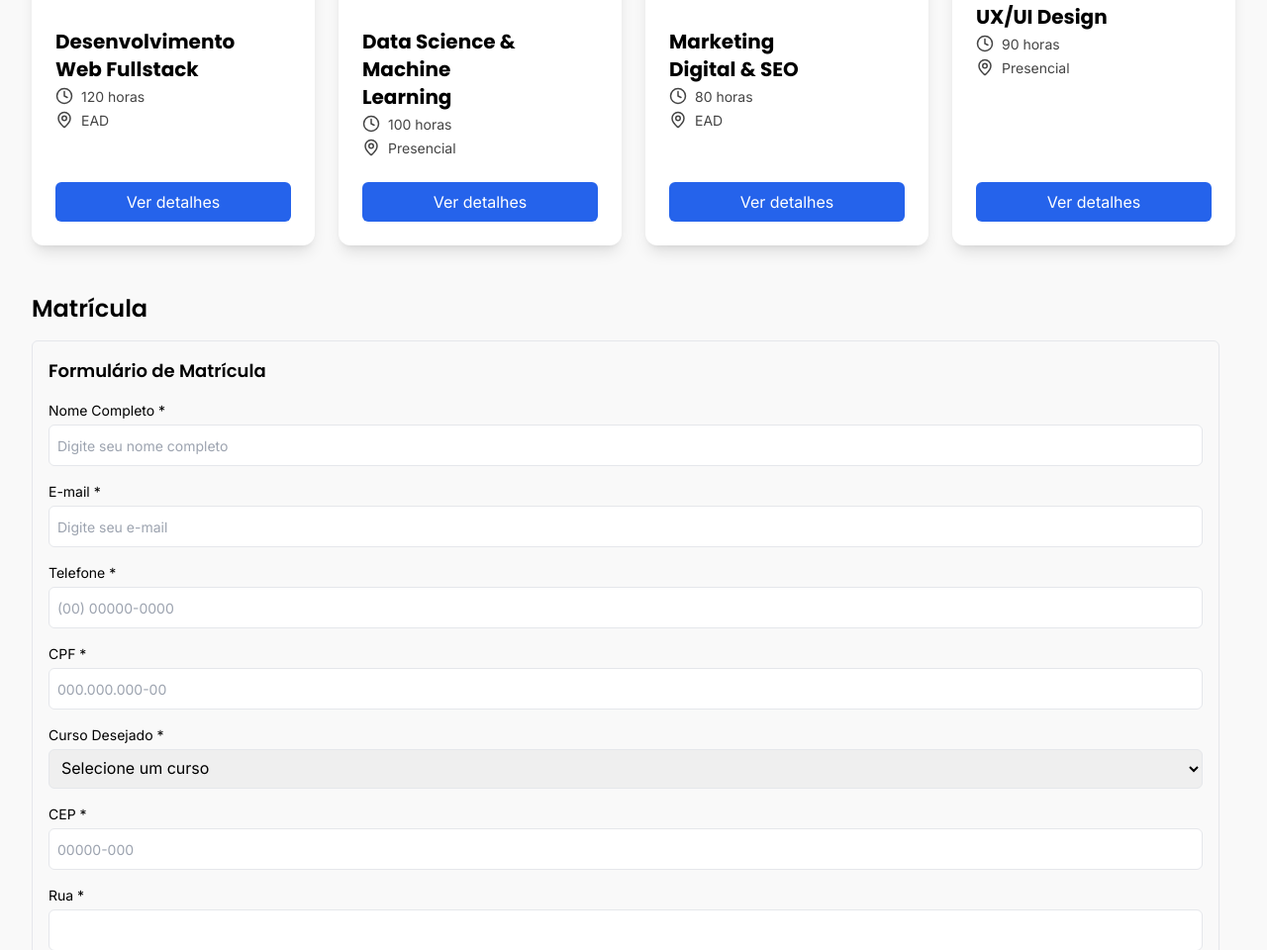
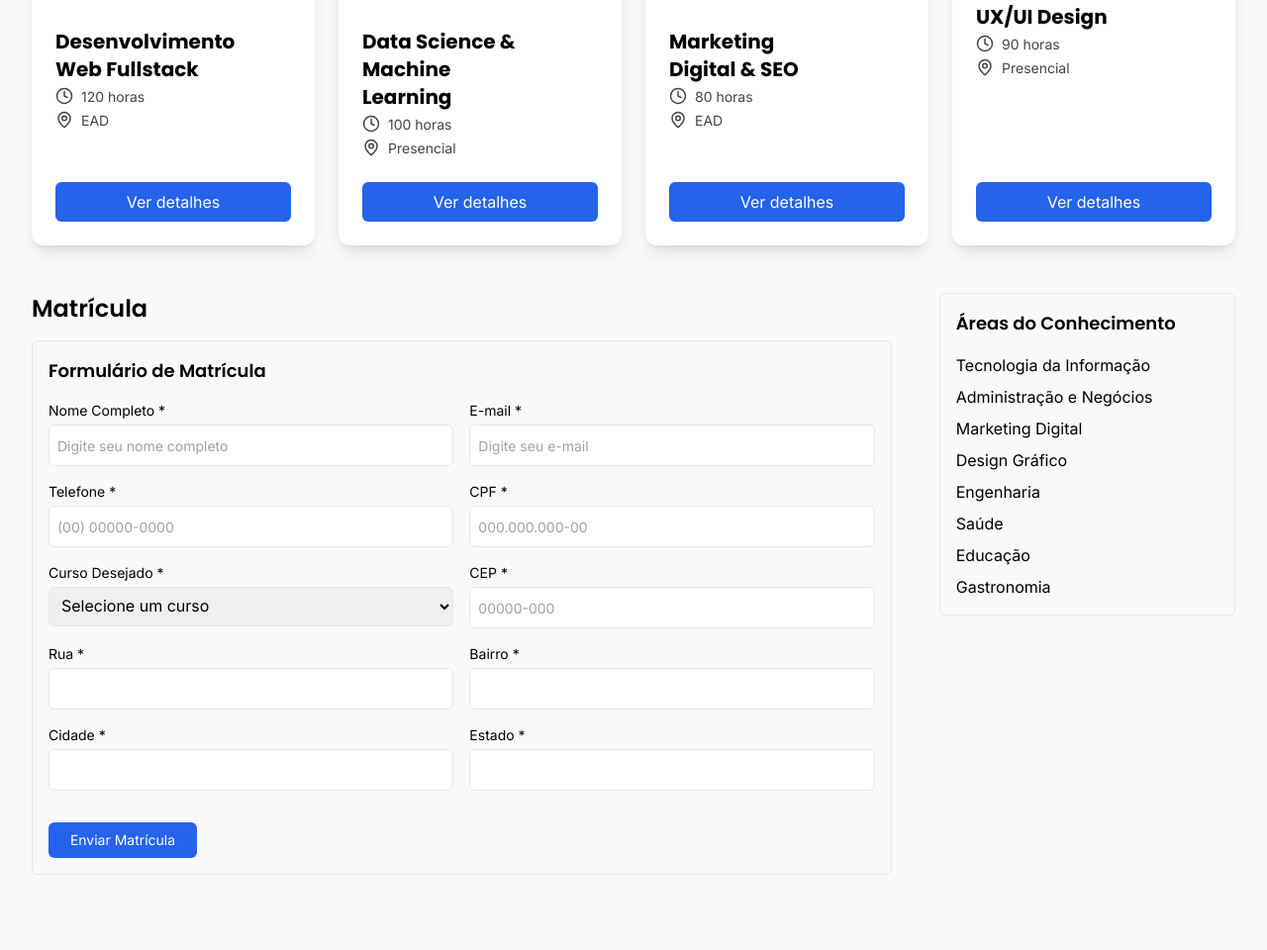
Before and after one commit to jonathan7gb/EduTech-Academy, a plain HTML site: page index.html in a window 1280 px wide. Shown: the part 560-1520 px from the top of the page at 99% size. After the commit the page ends 1476 px from the top, so only its background shows below. Drawn offline with nearby package versions, Linux system fonts and the light colour scheme.

Commit message:
feat: implementa matrícula e card de áreas do conhecimento

```diff
--- a/index.html
+++ b/index.html
@@ -140,15 +140,16 @@
         </section>
 
         <!-- REGISTRATION SECTION -->
-        <section class="mt-[3rem] flex flex-row gap-4 items-start font-inter">
+        <section class="mt-[3rem] flex flex-col lg:flex-row gap-4 lg:gap-12 items-start font-inter">
             <!-- LEFT SIDE -->
-            <div class="w-full">
+            <div class="w-full mb-8">
                 <h3 class="text-2xl font-semibold font-poppins">Matrícula</h3>
 
                 <div class="border p-4 mt-4 w-full rounded-md">
                     <h3 class="text-lg font-semibold font-poppins">Formulário de Matrícula</h3>
 
-                    <form action="" class="mt-4 grid grid-cols-1 gap-4">
+                    <form action="" class="mt-4">
+                        <div class="grid grid-cols-1 lg:grid-cols-2 gap-4">
                             <div class="flex flex-col gap-1">
                                 <label for="name" class="text-sm">Nome Completo *</label>
                                 <input type="text" id="name" placeholder="Digite seu nome completo" class="p-2 border rounded-md placeholder:text-sm">
@@ -165,10 +166,10 @@
                                 <label for="cpf" class="text-sm">CPF *</label>
                                 <input type="text" id="cpf" placeholder="000.000.000-00" class="p-2 border rounded-md placeholder:text-sm">
                             </div>
-                        <div class="flex flex-col gap-1">
+                            <div class="flex flex-col gap-1 lg:imcol-span-2">
                                 <label for="cpf" class="text-sm">Curso Desejado *</label>
                                 <select name="curso" id="curso" class="p-2 border rounded-md placeholder:text-sm">
-                                <option value="" disabled selected hidden class="text-sm">Selecione um curso</option>
+                                    <option value="" class="text-sm" disabled selected hidden>Selecione um curso</option>
                                     <option value="Desenvolvimento Web Fullstack" class="text-sm">Dev. Web Fullstack</option>
                                     <option value="Data Science & Machine Learning" class="text-sm">Data Science & ML</option>
                                     <option value="Marketing Digital & SEO" class="text-sm">Mkt Digital & SEO</option>
@@ -195,7 +196,9 @@
                                 <label for="estado" class="text-sm">Estado *</label>
                                 <input type="text" id="estado" class="p-2 border rounded-md placeholder:text-sm">
                             </div>
-                        <button type="submit" class="text-center w-full bg-[#2563eb] py-2 rounded-md text-white text-sm mt-4 font-inter">Enviar Matrícula</button>
+                        </div>
+
+                        <button type="submit" class="text-center w-full bg-[#2563eb] py-2 rounded-md text-white text-sm mt-8 font-inter lg:w-[150px]">Enviar Matrícula</button>
                     </form>
                 </div>
 
@@ -203,8 +206,18 @@
 
 
             <!-- RIGHT SIDE -->
-            <div class="">
-
+            <div class="border p-4 w-full rounded-md lg:w-1/3">
+                <h3 class="text-lg font-semibold font-poppins">Áreas do Conhecimento</h3>
+                <ul class="flex flex-col gap-2 mt-4">
+                    <li>Tecnologia da Informação</li>
+                    <li>Administração e Negócios</li>
+                    <li>Marketing Digital</li>
+                    <li>Design Gráfico</li>
+                    <li>Engenharia</li>
+                    <li>Saúde</li>
+                    <li>Educação</li>
+                    <li>Gastronomia</li>
+                </ul>
             </div>
         </section>
 
```
Lines whose indentation alone changed are shown as unchanged.
